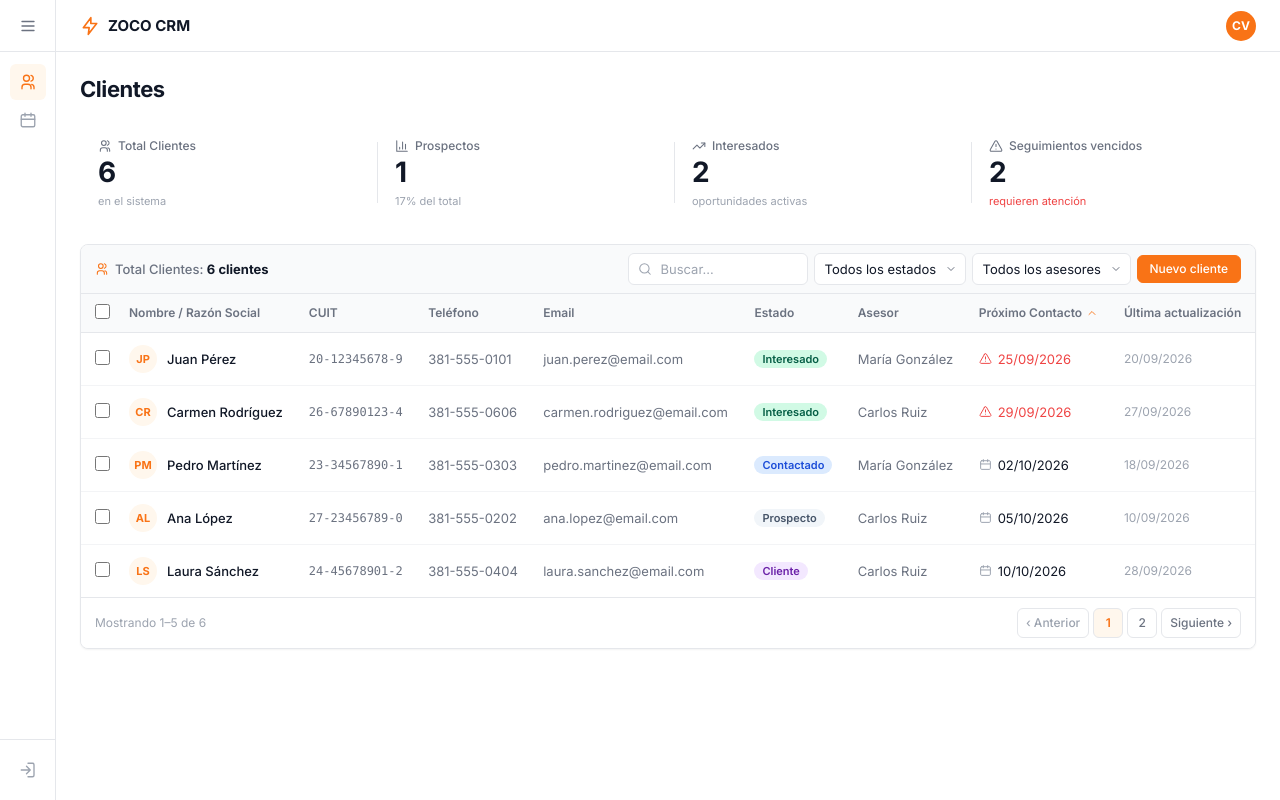
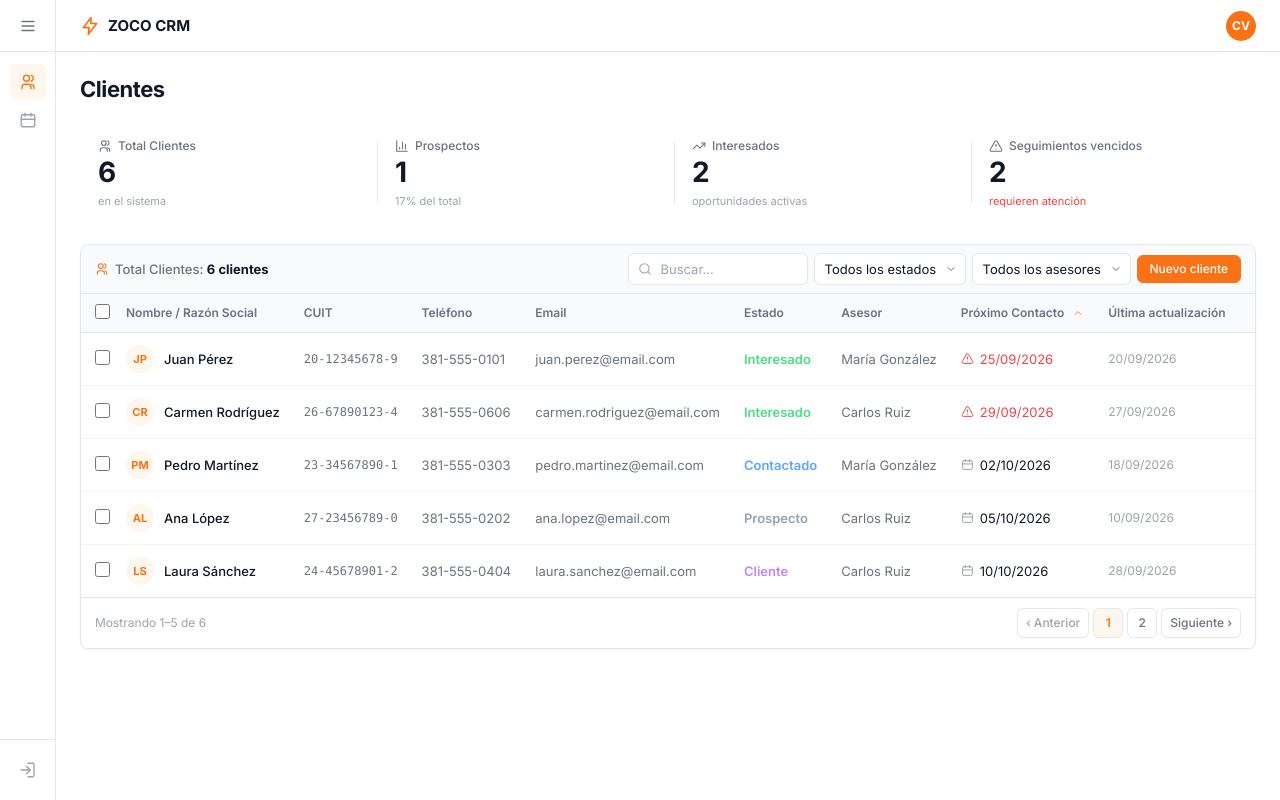
Before and after one commit to togenaro/Crm2026, a React (Vite) app: page /clientes/1 in a window 1280 px wide. Built offline with nearby package versions, Linux system fonts and the light colour scheme.

Commit message:
style(clientes): ajustar presentación visual de la tabla

```diff
--- a/src/features/clientes/components/ClientesTable.jsx
+++ b/src/features/clientes/components/ClientesTable.jsx
@@ -116,8 +116,12 @@ export default function ClientesTable({ clientes, totalClientes }) {
               <th>Email</th>
               <th>Estado</th>
               <th>Asesor</th>
-              <th className="sortable"><span className="th-content">Próximo Contacto <IconChevronUp /></span></th>
-              <th className="sortable">Última actualización</th>
+              <th className="sortable">
+                <span className="th-content">Próximo Contacto <span className="th-sort-indicator"><IconChevronUp /></span></span>
+              </th>
+              <th className="sortable">
+                <span className="th-content">Última actualización <span className="th-sort-hint"><IconChevronUp /></span></span>
+              </th>
             </tr>
           </thead>
           <tbody>
@@ -126,8 +130,8 @@ export default function ClientesTable({ clientes, totalClientes }) {
                 <td className="td-check"><input className="crm-checkbox" type="checkbox" aria-label={`Seleccionar ${cliente.nombre}`} checked={seleccionados.has(cliente.id)} onChange={() => alternarSeleccion(cliente.id)} /></td>
                 <td><div className="td-name"><span className="td-avatar">{initials(cliente.nombre)}</span>{cliente.nombre}</div></td>
                 <td className="td-mono">{cliente.cuit}</td>
-                <td className="cell-secondary">{cliente.telefono}</td>
-                <td className="cell-secondary">{cliente.email || '—'}</td>
+                <td className="cell-secondary cell-nowrap">{cliente.telefono}</td>
+                <td className="cell-secondary cell-nowrap">{cliente.email || '—'}</td>
                 <td><span className={`badge ${statusClass(cliente.estado)}`}>{cliente.estado}</span></td>
                 <td className="cell-secondary">{cliente.asesor}</td>
                 <td>
--- a/src/index.css
+++ b/src/index.css
@@ -832,6 +832,10 @@ button {
   cursor: pointer;
 }
 
+.crm-table thead th.sortable:hover {
+  color: var(--text-primary);
+}
+
 .th-content {
   display: flex;
   align-items: center;
@@ -841,7 +845,28 @@ button {
 .th-content svg {
   width: 12px;
   height: 12px;
+}
+
+.th-sort-indicator,
+.th-sort-hint {
+  display: inline-flex;
+  width: 12px;
+  height: 12px;
+  margin-left: 4px;
+}
+
+.th-sort-indicator {
   color: var(--accent);
+}
+
+.th-sort-hint {
+  color: var(--text-muted);
+  opacity: 0;
+  transition: opacity 0.15s;
+}
+
+.crm-table thead th.sortable:hover .th-sort-hint {
+  opacity: 0.6;
 }
 
 .crm-table tbody tr {
@@ -872,6 +897,10 @@ button {
   width: 36px;
   padding-right: 4px !important;
   padding-left: 14px !important;
+}
+
+.crm-table .cell-nowrap {
+  white-space: nowrap;
 }
 
 .crm-checkbox {
@@ -938,6 +967,20 @@ button {
 .badge-interesado { color: #065f46; background: #d1fae5; }
 .badge-no_interesado { color: #991b1b; background: #fee2e2; }
 .badge-cliente { color: #6b21a8; background: #f3e8ff; }
+
+.crm-table .badge {
+  padding: 0;
+  background: transparent;
+  border-radius: 0;
+  font-size: 13px;
+  letter-spacing: 0;
+}
+
+.crm-table .badge-prospecto { color: #94a3b8; }
+.crm-table .badge-contactado { color: #60a5fa; }
+.crm-table .badge-interesado { color: #4ade80; }
+.crm-table .badge-no_interesado { color: #f87171; }
+.crm-table .badge-cliente { color: #c084fc; }
 
 .date-cell {
   display: flex;
```
